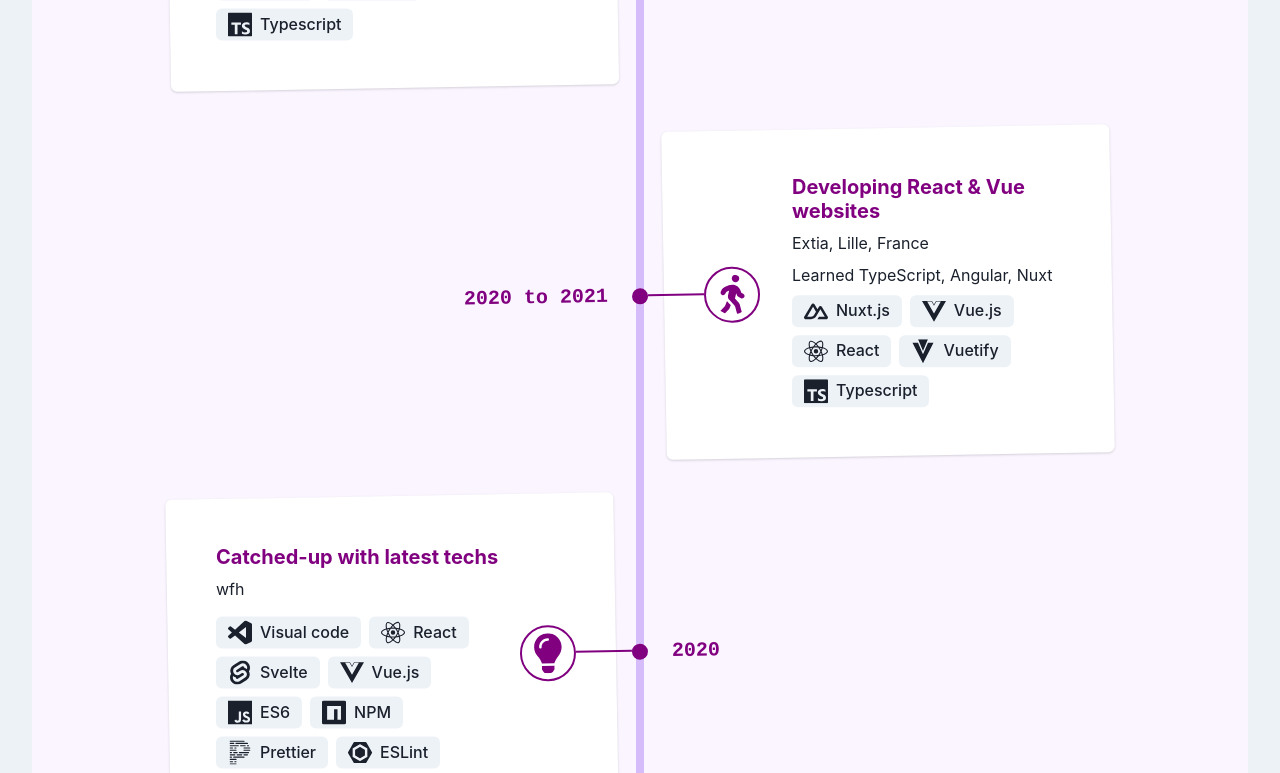
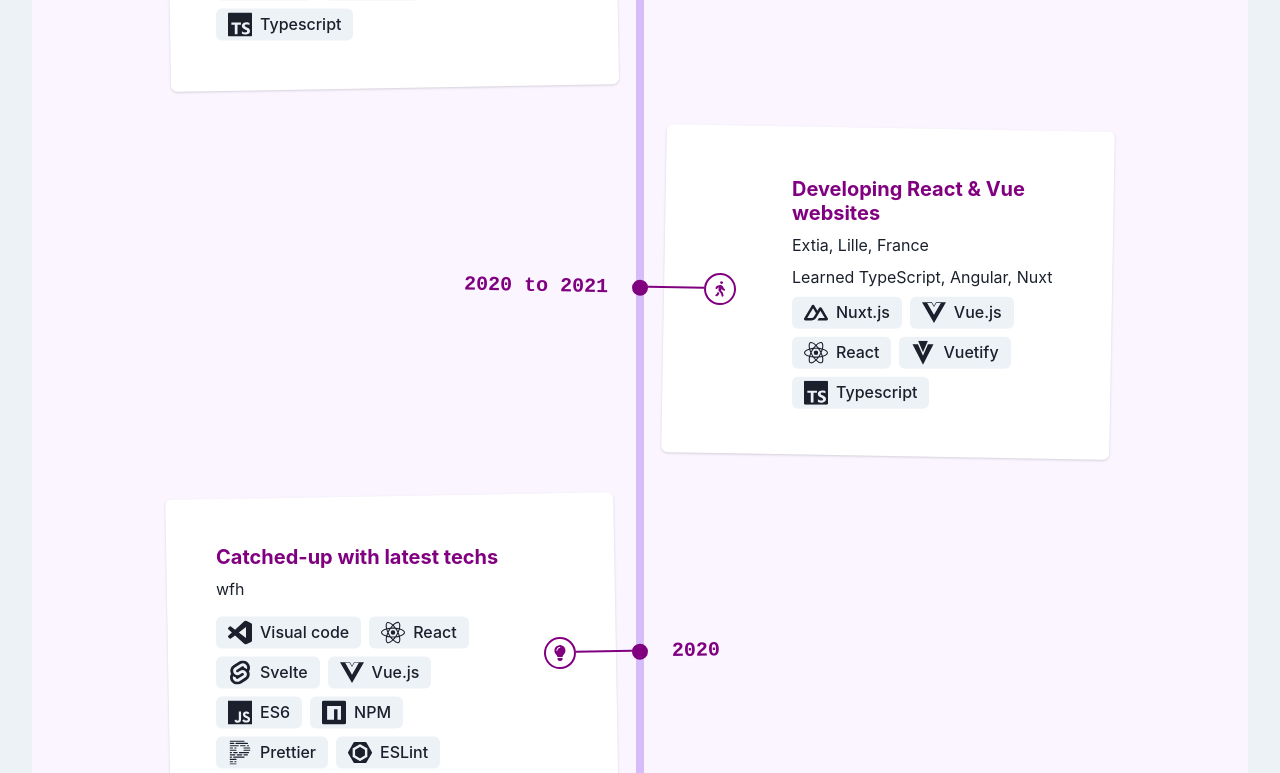
Before and after one commit to alpliar/portfolio, a Next.js app: page /experience in a window 1280 px wide. Shown: the part 667-1440 px from the top of the page. Built offline with nearby package versions, Linux system fonts and the light colour scheme.

Commit message:
style: alternate rotation of timeline rows

```diff
--- a/components/TimeLineEvent.tsx
+++ b/components/TimeLineEvent.tsx
@@ -137,7 +137,7 @@
   };
 
   const contentStyle: StackProps = {
-    transform: { lg: "rotate(1deg)" },
+    transform: { lg: `rotate(${isEven ? -1 : 1}deg)` },
   };
 
   return (
--- a/components/TimeLineRow.tsx
+++ b/components/TimeLineRow.tsx
@@ -86,7 +86,7 @@
     },
     position: "relative",
     transform: {
-      lg: "rotate(-1deg)",
+      lg: `rotate(${isEven ? 1 : -1}deg)`,
     },
     // _hover: {
     //   transform: {
```
